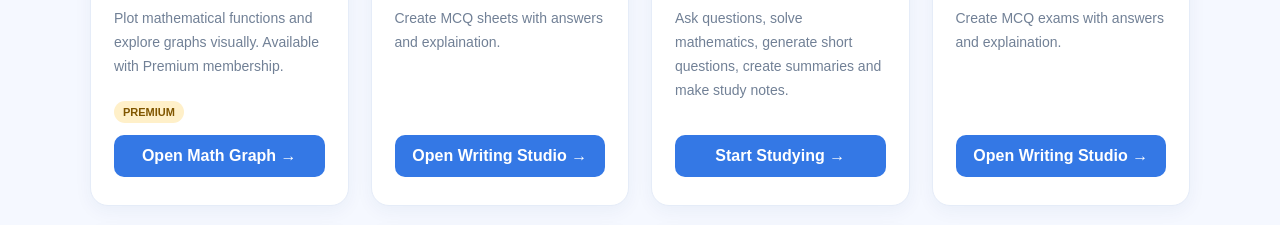
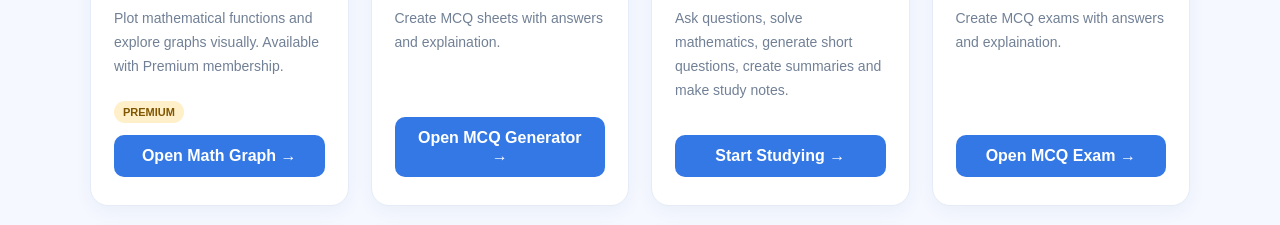
Before and after one commit to studyvibe-addrectionate/Study-Vibe-, a website: page navigation.html in a window 1280 px wide. Shown: the part 377-602 px from the top of the page. Drawn offline with Linux system fonts and the light colour scheme.

Commit message:
Update Study Vibe homepage and navigation

```diff
--- a/navigation.html
+++ b/navigation.html
@@ -173,7 +173,7 @@
         <p>
           Create MCQ sheets with answers and explaination.
         </p>
-        <a href="mcq.html" class="open-link">Open Writing Studio →</a>
+        <a href="mcq.html" class="open-link">Open MCQ Generator →</a>
       </article>
 
       <article class="section-card">
@@ -192,7 +192,7 @@
         <p>
           Create MCQ exams with answers and explaination.
         </p>
-        <a href="exam.html" class="open-link">Open Writing Studio →</a>
+        <a href="exam.html" class="open-link">Open MCQ Exam →</a>
       </article>
 
       <article class="section-card">
```
